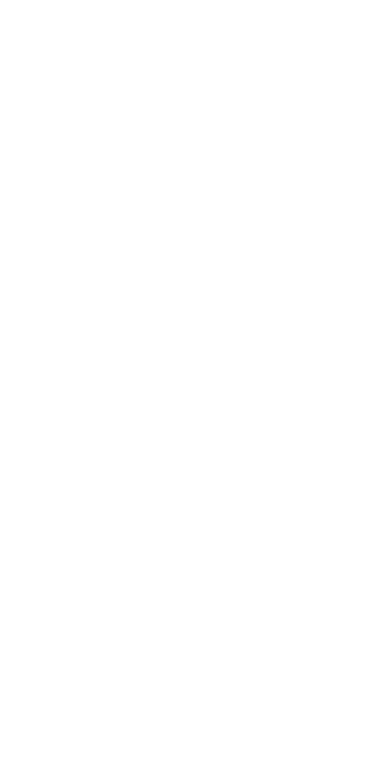
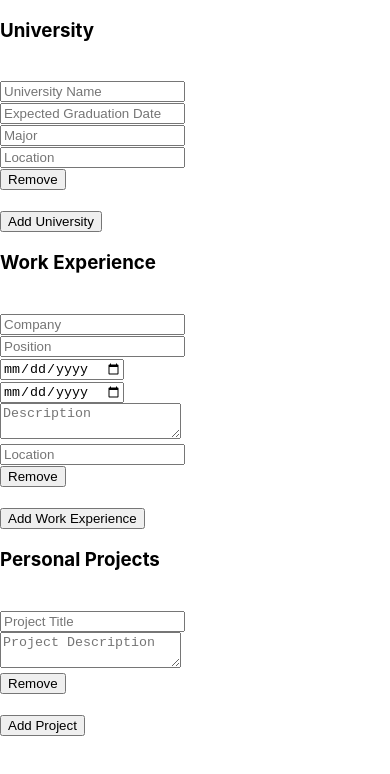
Before and after one commit to janiljohn/Resume-Craft, a React (Create React App) app in the folder client/: page /resume in a window 390 px wide. Before the commit this address had no page. Shown: the top 774 px of the page. Built offline with nearby package versions, Linux system fonts and the light colour scheme.

Commit message:
implemented responsive page for editing university list

```diff
--- a/client/src/App.js
+++ b/client/src/App.js
@@ -3,6 +3,8 @@ import {BrowserRouter, Route, Routes} from 'react-router-dom'
 import Login from './pages/Login'
 import Register from './pages/Register'
 import Dashboard from './pages/Dashboard'
+import ResumeForm from "./pages/ResumeForm"
+import University from "./pages/University"
 
 const App = () => {
     return <div>
@@ -11,6 +13,8 @@ const App = () => {
                 <Route path="/login" exact Component={Login}/>
                 <Route path="/register" exact Component={Register}/>
                 <Route path="/dashboard" exact Component={Dashboard}/>
+                <Route path="/resume" exact Component={ResumeForm}/>
+                <Route path="/university" exact Component={University}/>
             </Routes>
         </BrowserRouter>
 
--- /dev/null
+++ b/client/src/pages/ResumeForm.js
@@ -0,0 +1,188 @@
+import React, { useState } from "react";
+
+const ResumeForm = () => {
+  const [universities, setUniversities] = useState([{ name: "", graduationDate: "", major: "", location: "" }]);
+  const [workExperiences, setWorkExperiences] = useState([{ company: "", position: "", startDate: "", endDate: "", description: "", location: "" }]);
+  const [projects, setProjects] = useState([{ title: "", description: "" }]);
+
+  // Handle change functions
+  const handleUniversityChange = (index, e) => {
+    const updatedUniversities = [...universities];
+    updatedUniversities[index][e.target.name] = e.target.value;
+    setUniversities(updatedUniversities);
+  };
+
+  const handleWorkExperienceChange = (index, e) => {
+    const updatedWorkExperiences = [...workExperiences];
+    updatedWorkExperiences[index][e.target.name] = e.target.value;
+    setWorkExperiences(updatedWorkExperiences);
+  };
+
+  const handleProjectChange = (index, e) => {
+    const updatedProjects = [...projects];
+    updatedProjects[index][e.target.name] = e.target.value;
+    setProjects(updatedProjects);
+  };
+
+  // Add entry functions
+  const addUniversity = () => {
+    setUniversities([...universities, { name: "", graduationDate: "", major: "", location: "" }]);
+  };
+
+  const addWorkExperience = () => {
+    setWorkExperiences([...workExperiences, { company: "", position: "", startDate: "", endDate: "", description: "", location: "" }]);
+  };
+
+  const addProject = () => {
+    setProjects([...projects, { title: "", description: "" }]);
+  };
+
+  // Remove entry functions
+  const removeUniversity = (index) => {
+    const updatedUniversities = universities.filter((_, i) => i !== index);
+    setUniversities(updatedUniversities);
+  };
+
+  const removeWorkExperience = (index) => {
+    const updatedWorkExperiences = workExperiences.filter((_, i) => i !== index);
+    setWorkExperiences(updatedWorkExperiences);
+  };
+
+  const removeProject = (index) => {
+    const updatedProjects = projects.filter((_, i) => i !== index);
+    setProjects(updatedProjects);
+  };
+
+  return (
+    <div>
+      {/* University Section */}
+      <h3>University</h3>
+      {universities.map((university, index) => (
+        <div key={index}>
+          <br/>
+          <input
+            type="text"
+            name="name"
+            placeholder="University Name"
+            value={university.name}
+            onChange={(e) => handleUniversityChange(index, e)}
+          />
+          <br/>
+          <input
+            type="text"
+            name="graduationDate"
+            placeholder="Expected Graduation Date"
+            value={university.graduationDate}
+            onChange={(e) => handleUniversityChange(index, e)}
+          />
+          <br/>
+          <input
+            type="text"
+            name="major"
+            placeholder="Major"
+            value={university.major}
+            onChange={(e) => handleUniversityChange(index, e)}
+          />
+          <br/>
+          <input
+            type="text"
+            name="location"
+            placeholder="Location"
+            value={university.location}
+            onChange={(e) => handleUniversityChange(index, e)}
+          />
+          <br/>
+          <button onClick={() => removeUniversity(index)}>Remove</button>
+        </div>
+      ))}
+      <br/>
+      <button onClick={addUniversity}>Add University</button>
+
+      {/* Work Experience Section */}
+      <h3>Work Experience</h3>
+      {workExperiences.map((workExperience, index) => (
+        <div key={index}>
+          <br/>
+          <input
+            type="text"
+            name="company"
+            placeholder="Company"
+            value={workExperience.company}
+            onChange={(e) => handleWorkExperienceChange(index, e)}
+          />
+          <br/>
+          <input
+            type="text"
+            name="position"
+            placeholder="Position"
+            value={workExperience.position}
+            onChange={(e) => handleWorkExperienceChange(index, e)}
+          />
+          <br/>
+          <input
+            type="date"
+            name="startDate"
+            placeholder="Start Date"
+            value={workExperience.startDate}
+            onChange={(e) => handleWorkExperienceChange(index, e)}
+          />
+          <br/>
+          <input
+            type="date"
+            name="endDate"
+            placeholder="End Date"
+            value={workExperience.endDate}
+            onChange={(e) => handleWorkExperienceChange(index, e)}
+          />
+          <br/>
+          <textarea
+            name="description"
+            placeholder="Description"
+            value={workExperience.description}
+            onChange={(e) => handleWorkExperienceChange(index, e)}
+          />
+          <br/>
+          <input
+            type="text"
+            name="location"
+            placeholder="Location"
+            value={workExperience.location}
+            onChange={(e) => handleWorkExperienceChange(index, e)}
+          />
+          <br/>
+          <button onClick={() => removeWorkExperience(index)}>Remove</button>
+        </div>
+      ))}
+      <br/>
+      <button onClick={addWorkExperience}>Add Work Experience</button>
+
+      {/* Personal Projects Section */}
+      <h3>Personal Projects</h3>
+      {projects.map((project, index) => (
+        <div key={index}>
+          <br/>
+          <input
+            type="text"
+            name="title"
+            placeholder="Project Title"
+            value={project.title}
+            onChange={(e) => handleProjectChange(index, e)}
+          />
+          <br/>
+          <textarea
+            name="description"
+            placeholder="Project Description"
+            value={project.description}
+            onChange={(e) => handleProjectChange(index, e)}
+          />
+          <br/>
+          <button onClick={() => removeProject(index)}>Remove</button>
+        </div>
+      ))}
+      <br/>
+      <button onClick={addProject}>Add Project</button>
+    </div>
+  );
+};
+
+export default ResumeForm;
--- /dev/null
+++ b/client/src/pages/University.js
@@ -0,0 +1,131 @@
+import React, { useEffect, useState } from "react";
+import { useNavigate } from 'react-router-dom'
+
+const University = () => {
+
+  const history = useNavigate()
+  const [universities, setUniversities] = useState([{ name: "", graduationDate: "", major: "", location: "" }]);
+
+  // Handle change functions
+  const handleUniversityChange = (index, e) => {
+    const updatedUniversities = [...universities];
+    updatedUniversities[index][e.target.name] = e.target.value;
+    setUniversities(updatedUniversities);
+  };
+
+  // Add entry functions
+  const addUniversity = () => {
+    setUniversities([...universities, { name: "", graduationDate: "", major: "", location: "" }]);
+  };
+
+  // Remove entry functions
+  const removeUniversity = (index) => {
+    const updatedUniversities = universities.filter((_, i) => i !== index);
+    setUniversities(updatedUniversities);
+  };
+
+  useEffect(() => {
+    const token = localStorage.getItem('token')
+    if (token) {
+        const user = token
+        if(!user){
+            localStorage.removeItem('token')
+            history('/login')
+        } else {
+            populateUniversity()
+        }
+    }
+  }, [])
+
+  async function populateUniversity(){
+
+    const req = await fetch('http://localhost:1337/api/university', {
+        headers: {
+            'x-access-token': localStorage.getItem('token')
+        }
+    })
+
+    const data = await req.json()
+    if(data.status === 'ok'){
+        const userUniversities = JSON.parse(data.university)
+        setUniversities(userUniversities)
+    } else{
+        alert(data.error)
+    }
+
+  }
+
+  async function updateUniversity(){
+    const req = await fetch('http://localhost:1337/api/university',{
+        method: 'POST',
+        headers: {
+            'Content-Type': 'application/json',
+            'x-access-token': localStorage.getItem('token')
+        },
+        body: JSON.stringify({
+            university: universities
+        })
+    })
+
+    const data = await req.json()
+    if(data.status === 'ok'){
+        alert('University List Updated')
+    } else{
+        alert(data.error)
+    }
+
+  }
+
+  return (
+    <div>
+      {/* University Section */}
+      <h3>University</h3>
+      {universities.map((university, index) => (
+        <div key={index}>
+          <br/>
+          <input
+            type="text"
+            name="name"
+            placeholder="University Name"
+            value={university.name}
+            onChange={(e) => handleUniversityChange(index, e)}
+          />
+          <br/>
+          <input
+            type="text"
+            name="graduationDate"
+            placeholder="Expected Graduation Date"
+            value={university.graduationDate}
+            onChange={(e) => handleUniversityChange(index, e)}
+          />
+          <br/>
+          <input
+            type="text"
+            name="major"
+            placeholder="Major"
+            value={university.major}
+            onChange={(e) => handleUniversityChange(index, e)}
+          />
+          <br/>
+          <input
+            type="text"
+            name="location"
+            placeholder="Location"
+            value={university.location}
+            onChange={(e) => handleUniversityChange(index, e)}
+          />
+          <br/>
+          <button onClick={() => removeUniversity(index)}>Remove</button>
+        </div>
+      ))}
+      <br/>
+      <button onClick={addUniversity}>Add University</button>
+      <br/>
+      <button onClick={updateUniversity}>Update University</button>
+      <br/>
+      <button onClick={populateUniversity}>Populate University</button>
+    </div>
+  );
+};
+
+export default University;
```
Also changed, not shown: 2 other files (tests, documents, lock files or other folders).
